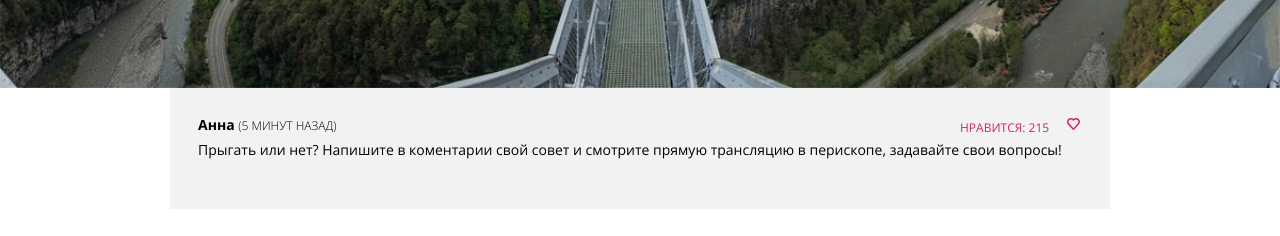
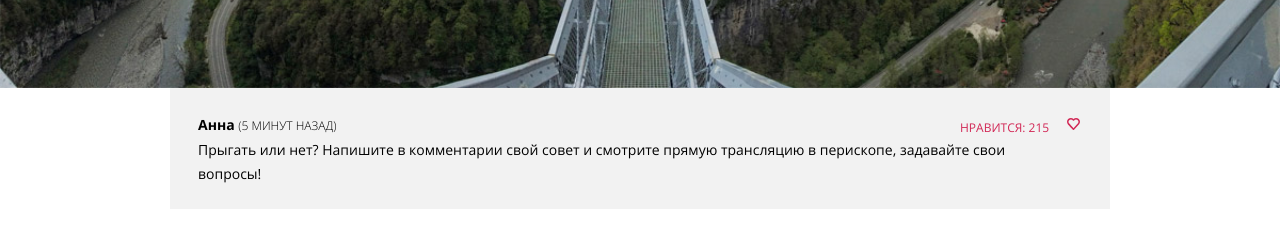
Before and after one commit to fadeyush/Pink, a website built with webpack: page photo.html in a window 1280 px wide. Shown: the part 1100-1336 px from the top of the page. Built offline with nearby package versions, Linux system fonts and the light colour scheme.

Commit message:
Update code

```diff
--- a/photo.html
+++ b/photo.html
@@ -143,7 +143,7 @@
 
             <cite class="user-photo__name">Анна</cite>
             <time class="user-photo__time">(5 минут назад)</time>
-            <p class="user-photo__info">Прыгать или нет? Напишите в коментарии свой совет и смотрите прямую трансляцию
+            <p class="user-photo__info">Прыгать или нет? Напишите в комментарии свой совет и смотрите прямую трансляцию
               в перископе, задавайте свои вопросы!</p>
             <button class="user-photo__like user-photo__like--panorama">Нравится: <span class="like-counter">215</span></button>
           </div>
```
Also changed, not shown: form.html (+1 -1 lines).
